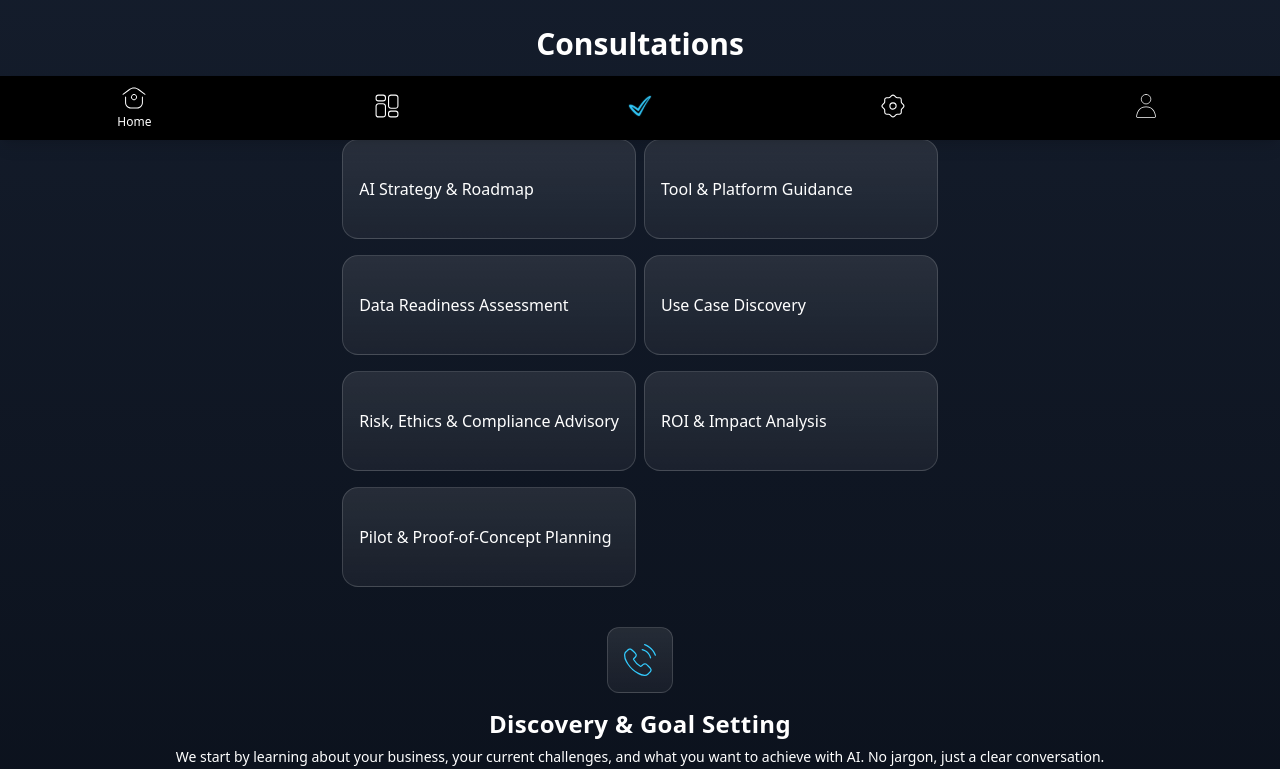
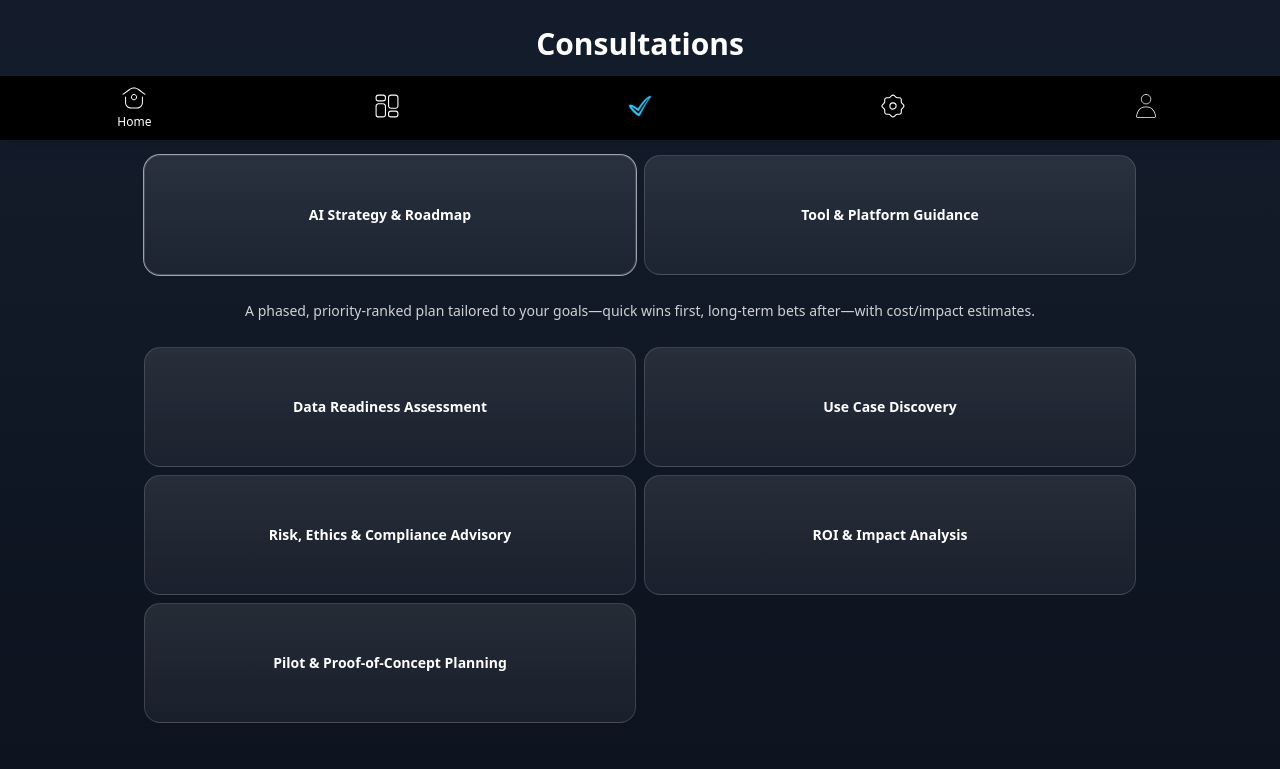
Before and after one commit to Jihzza/perspectiv-v3, a React (Vite) app: page / in a window 1280 px wide. Shown: the part 660-1429 px from the top of the page. Built offline with nearby package versions, Linux system fonts and the light colour scheme; no server answers; the database is empty.

Commit message:
Animations and New Sections

```diff
--- a/src/components/Services/Consultations.jsx
+++ b/src/components/Services/Consultations.jsx
@@ -80,7 +80,6 @@ export default function Consultations() {
         ]}
       />
 
-
       {STEPS.map((step) => (
         <StepsList
           key={step.title}
--- a/src/components/ui/BoxesGrid.jsx
+++ b/src/components/ui/BoxesGrid.jsx
@@ -1,176 +1,147 @@
-// BoxesGrid.jsx
-import React from "react";
+// BoxesGrid.jsx — 2-column grid (N items). Clicking a card shows a paragraph right under its row.
+import React, { useId, useMemo, useState } from "react";
 import { motion, AnimatePresence, LayoutGroup } from "framer-motion";
 
-/**
- * Props (unchanged):
- * - items?: Array<any>
- * - rows?:  Array<Array<any>>
- * - renderItem?: (item, index) => React.ReactNode
- * - className?: string
- * - cardClassName?: string
- */
-
-// Measure the inner content's height so we can animate a numeric height smoothly.
-function useMeasuredHeight(deps = []) {
-  const ref = React.useRef(null);
-  const [h, setH] = React.useState(0);
-
-  React.useLayoutEffect(() => {
-    const el = ref.current;
-    if (!el) return;
-
-    const update = () => setH(el.scrollHeight);
-    update();
-
-    // Track dynamic changes (responsive wraps, fonts, etc.)
-    const ro = new ResizeObserver(update);
-    ro.observe(el);
-    return () => ro.disconnect();
-  }, deps);
-
-  return [ref, h];
+function CardTabSimple({ label, index, isActive, onSelect, tabId, panelId, focusRef }) {
+  return (
+    <motion.button
+      layout
+      whileTap={{ scale: 0.97 }}
+      transition={{ layout: { duration: 0.30, ease: [0.22, 1, 0.36, 1] } }}
+      ref={focusRef}
+      role="tab"
+      id={tabId}
+      aria-selected={isActive}
+      aria-controls={panelId}
+      tabIndex={isActive ? 0 : -1}
+      onClick={() => onSelect(index)}
+      className={[
+        "flex w-full h-30 items-center justify-center rounded-2xl",
+        "bg-gradient-to-b from-white/10 to-white/5 border border-white/15",
+        "text-white px-3 text-center focus:outline-none focus:ring-2 focus:ring-white/60",
+        isActive ? "ring-1 ring-white/60" : "hover:from-white/20 hover:to-white/10",
+      ].join(" ")}
+    >
+      <p className="text-sm font-semibold leading-tight line-clamp-2">{label}</p>
+    </motion.button>
+  );
 }
 
+/**
+ * Simple 2-column grid. Each card shows a short text label.
+ * When a card is selected, a single paragraph expands UNDER THE SAME ROW.
+ *
+ * Props:
+ * - items: Array<{ id?: string, label?: string, name?: string, paragraph?: string, subtitle?: string } | string>
+ *   - Strings are treated as { label: string }
+ *   - `name` maps to card text, `subtitle` maps to the expanded paragraph.
+ */
 export default function BoxesGrid({
-  items = [],
-  rows,
-  renderItem,
-  className = "",
-  cardClassName = "",
+  items = [
+    { label: "First card", paragraph: "This is the paragraph for the first card." },
+    { label: "Second card", paragraph: "This is the paragraph for the second card." },
+    { label: "Third card", paragraph: "This is the paragraph for the third card." },
+  ],
 }) {
-  const [expandedId, setExpandedId] = React.useState(null);
+  // Normalize input; support both {label, paragraph} and {name, subtitle}. No slicing: render all items.
+  const normalized = (items || []).map((i) => {
+    if (typeof i === "string") return { label: i, paragraph: "" };
+    const label = i.label ?? i.name ?? "";
+    const paragraph = i.paragraph ?? i.subtitle ?? "";
+    return { ...i, label, paragraph };
+  });
 
-  // Build 2-up rows if not provided
-  const effectiveRows = React.useMemo(() => {
-    if (Array.isArray(rows) && rows.length) return rows;
-    const out = [];
-    for (let i = 0; i < items.length; i += 2) out.push(items.slice(i, i + 2));
-    return out;
-  }, [rows, items]);
+  const [active, setActive] = useState(0);
+  const listId = useId();
 
-  // Stable id getter: item.id if present, otherwise fall back to list index
-  const getId = React.useCallback((item, fallbackIndex) => {
-    return item?.id ?? fallbackIndex;
-  }, []);
+  // Refs + ids for a11y and focus management
+  const tabRefs = useMemo(() => ({ current: [] }), []);
+  const ids = useMemo(
+    () =>
+      normalized.map((_, i) => ({
+        tabId: `${listId}-tab-${i}`,
+        panelId: `${listId}-panel-${i}`,
+      })),
+    [normalized, listId]
+  );
 
-  // Read reveal text from common keys so you don't have to rename your data
-  const getContent = React.useCallback((item) => {
-    const keys = ["subtitle", "description", "details", "body", "text", "content"];
-    for (const k of keys) if (item && item[k]) return item[k];
-    return null;
-  }, []);
+  function onKeyDown(e, i) {
+    if (!["ArrowRight", "ArrowLeft", "Home", "End"].includes(e.key)) return;
+    e.preventDefault();
+    const last = normalized.length - 1;
+    let next = i;
+    if (e.key === "ArrowRight") next = i === last ? 0 : i + 1;
+    if (e.key === "ArrowLeft") next = i === 0 ? last : i - 1;
+    if (e.key === "Home") next = 0;
+    if (e.key === "End") next = last;
+    setActive(next);
+    const btn = tabRefs.current[next];
+    if (btn && typeof btn.focus === "function") btn.focus();
+  }
 
-  const onToggle = (id) => setExpandedId((cur) => (cur === id ? null : id));
-
-  // One card cell
-  const Cell = ({ item, globalIndex }) => {
-    const id = getId(item, globalIndex);
-    const isOpen = expandedId === id;
+  if (normalized.length === 0) return null;
 
   return (
+    <section className="w-full">
+      <div className="mx-auto w-full">
+        <LayoutGroup>
           <motion.div layout>
+            {/* 2-column card grid that can host a full-width panel inline */}
             <motion.div
+              role="tablist"
+              aria-label="Options"
+              className="grid grid-cols-2 gap-2 py-4 justify-items-stretch"
               layout
-          role="button"
-          tabIndex={0}
-          aria-expanded={isOpen}
-          onClick={() => onToggle(id)}
-          onKeyDown={(e) => (e.key === "Enter" || e.key === " ") && onToggle(id)}
-          whileTap={{ scale: 0.97 }}
-          className={cardClassName}     // keep your exact visuals
-          style={{ cursor: "pointer" }}
+              transition={{ layout: { duration: 0.30, ease: [0.22, 1, 0.36, 1] } }}
             >
-          {typeof renderItem === "function" ? (
-            renderItem(item, globalIndex)
-          ) : (
-            <div className="text-center h-25 flex items-center justify-between rounded-2xl bg-gradient-to-b from-white/10 to-white/5 border-1 border-white/15 text-white p-4">
-              {item?.name ?? `Item ${globalIndex + 1}`}
-            </div>
-          )}
-        </motion.div>
-      </motion.div>
-    );
-  };
-
-  // Full-width expander shown right after the row containing the open card
-  // BoxesGrid.jsx  — replace your RowExpander with this
-const RowExpander = ({ item, gid }) => {
-  const content = item ? getContent(item) : null;
-  const isOpen = Boolean(item && content);
-
-  // measure the inner content once; cached value is used for exit
-  const [contentRef, contentHeight] = useMeasuredHeight([content, gid, isOpen]);
+              {normalized.map((item, i) => {
+                const isEndOfRow = i % 2 === 1 || i === normalized.length - 1;
+                const rowStart = i - (i % 2);
+                const rowEnd = Math.min(rowStart + 1, normalized.length - 1);
+                const isActiveInThisRow = active >= rowStart && active <= rowEnd;
 
                 return (
-    // stable wrapper; positioned so layout+exit math is consistent in grid
-    <div className="col-span-2" style={{ gridColumn: "1 / -1", position: "relative" }}>
-      {/* always-mounted height tweener => identical open/close */}
+                  <React.Fragment key={item.id ?? item.label ?? item.name ?? i}>
+                    {/* Card */}
+                    <motion.div onKeyDown={(e) => onKeyDown(e, i)} layout className="min-w-0 w-full">
+                      <CardTabSimple
+                        label={item.label}
+                        index={i}
+                        isActive={active === i}
+                        onSelect={setActive}
+                        tabId={ids[i].tabId}
+                        panelId={ids[i].panelId}
+                        focusRef={(el) => (tabRefs.current[i] = el)}
+                      />
+                    </motion.div>
+
+                    {/* Inline expanded paragraph panel below this row */}
+                    {isEndOfRow && isActiveInThisRow && (
+                      <AnimatePresence initial={false} mode="wait">
                         <motion.div
-        layout
-        initial={false}
-        animate={{ height: isOpen ? contentHeight : 0, opacity: isOpen ? 1 : 0 }}
-        transition={{ duration: 0.30, ease: [0.22, 1, 0.36, 1] }}
-        style={{ overflow: "hidden", willChange: "height, opacity", pointerEvents: isOpen ? "auto" : "none" }}
+                          key={`panel-${active}`}
+                          role="tabpanel"
+                          id={ids[active].panelId}
+                          aria-labelledby={ids[active].tabId}
+                          initial={{ opacity: 0, height: 0 }}
+                          animate={{ opacity: 1, height: "auto" }}
+                          exit={{ opacity: 0, height: 0 }}
+                          transition={{ duration: 0.25 }}
+                          className="overflow-hidden col-span-2"
                         >
-        <AnimatePresence initial={false} mode="sync">
-          {isOpen && (
-            <motion.div
-              key={`expander-inner-${gid}`}
-              ref={contentRef}
-              initial={{ opacity: 0, y: 8, clipPath: "inset(0 0 100% 0)" }}
-              animate={{ opacity: 1, y: 0, clipPath: "inset(0 0 0% 0)" }}
-              exit={{ opacity: 0, y: 8, clipPath: "inset(0 0 100% 0)" }}
-              transition={{ duration: 0.28, ease: "easeOut" }}
-              className="p-2 text-white leading-relaxed text-center"
-            >
-              {content}
+                          <div className="rounded-2xl px-2 py-4 text-center text-white">
+                            <p className="text-sm/6 text-white/80">{normalized[active].paragraph || ""}</p>
+                          </div>
                         </motion.div>
+                      </AnimatePresence>
                     )}
-        </AnimatePresence>
-      </motion.div>
-    </div>
-  );
-};
-
-  return (
-    <LayoutGroup id="boxes-grid">
-      <motion.section layout className={className}>
-        {/* Layout animation on the grid so rows after the expander glide down */}
-        <motion.div
-          layout
-          transition={{ layout: { duration: 0.30, ease: [0.22, 1, 0.36, 1] } }}
-          className="grid grid-cols-2 gap-2"
-        >
-          {effectiveRows.map((row, rowIndex) => {
-            // Find the open item in this row and compute the SAME gid used on click
-            let openItem = null;
-            let openGid = null;
-
-            row.forEach((it, i) => {
-              const gid = getId(it, rowIndex * 2 + i);
-              if (gid === expandedId) {
-                openItem = it;
-                openGid = gid;
-              }
-            });
-
-            return (
-              <React.Fragment key={`row-${rowIndex}`}>
-                {row.map((item, i) => (
-                  <Cell
-                    key={getId(item, rowIndex * 2 + i)}
-                    item={item}
-                    globalIndex={rowIndex * 2 + i}
-                  />
-                ))}
-                {/* Expander spans the full row, pushing all following content down */}
-                <RowExpander item={openItem} gid={openGid} />
                   </React.Fragment>
                 );
               })}
             </motion.div>
-      </motion.section>
+          </motion.div>
         </LayoutGroup>
+      </div>
+    </section>
   );
 }
```
Lines whose indentation alone changed are shown as unchanged.
